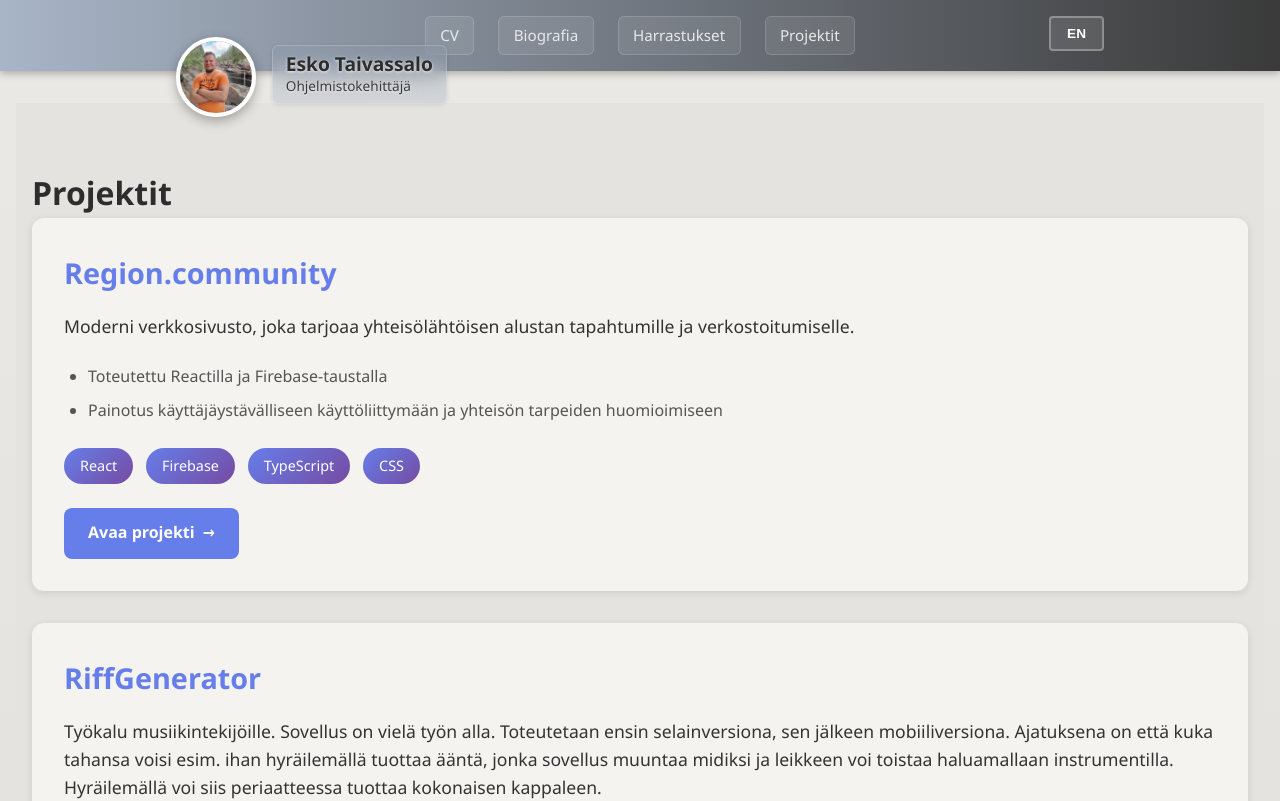
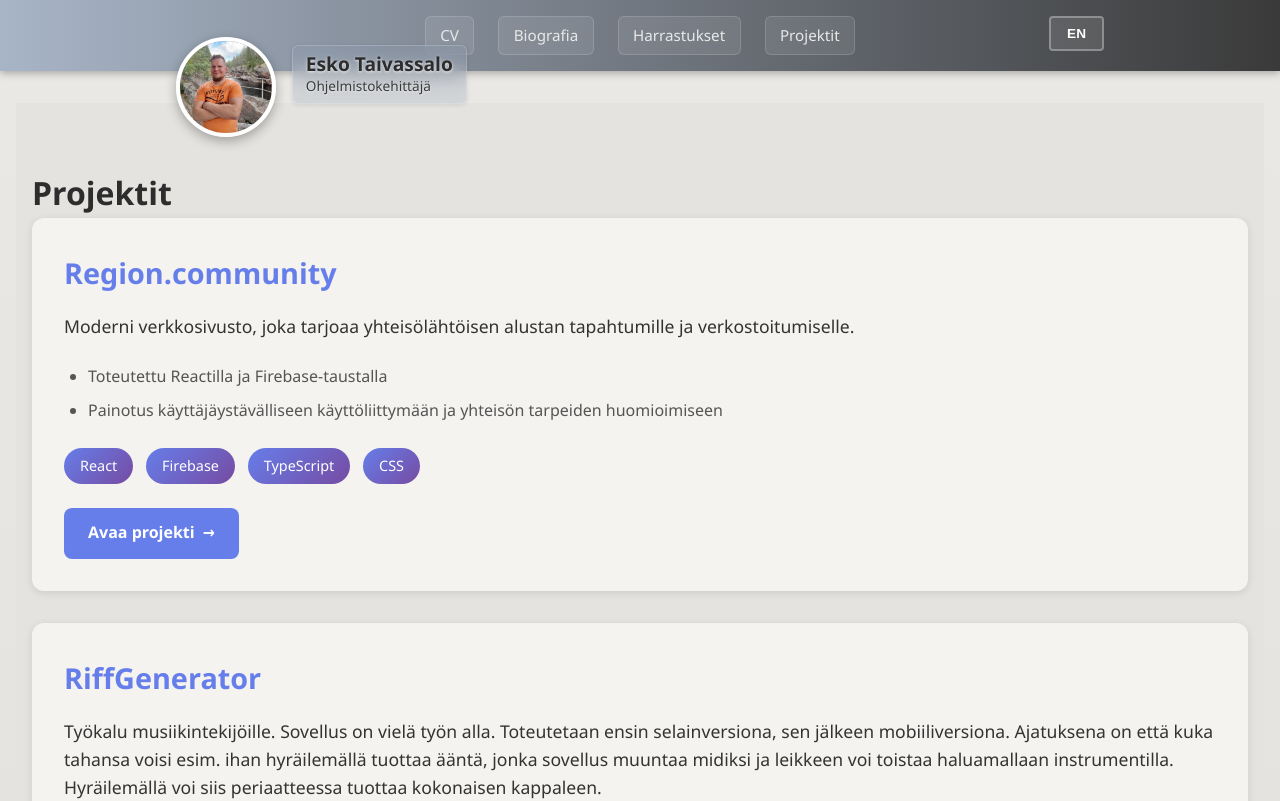
Before and after one commit to eskoTaivassalo/CV-website, a React app: page /projektit in a window 1280 px wide. Shown: the top 801 px of the page. Built offline with nearby package versions, Linux system fonts and the light colour scheme; the HTML template or start-up script is replaced by a standard one.

Commit message:
profiilikuvan kokoa muutettu ja lisätty hover efekti

```diff
--- a/src/components/Header.css
+++ b/src/components/Header.css
@@ -19,14 +19,21 @@
 }
 
 .overlay-profile-image {
-  width: 80px;
-  height: 80px;
+  width: 100px;
+  height: 100px;
   border-radius: 50%;
   object-fit: cover;
   border: 4px solid white;
   box-shadow: 0 4px 12px rgba(0, 0, 0, 0.3);
   flex-shrink: 0;
   margin-top: -1.5rem;
+  transition: transform 0.3s ease, box-shadow 0.3s ease;
+  cursor: pointer;
+}
+
+.overlay-profile-image:hover {
+  transform: scale(1.2);
+  box-shadow: 0 6px 16px rgba(0, 0, 0, 0.4);
 }
 
 .overlay-info {
--- a/src/pages/CV.css
+++ b/src/pages/CV.css
@@ -124,8 +124,8 @@
 }
 
 .profile-image {
-  width: 80px;
-  height: 80px;
+  width: 100px;
+  height: 100px;
   border-radius: 50%;
   object-fit: cover;
   border: 3px solid white;
```
